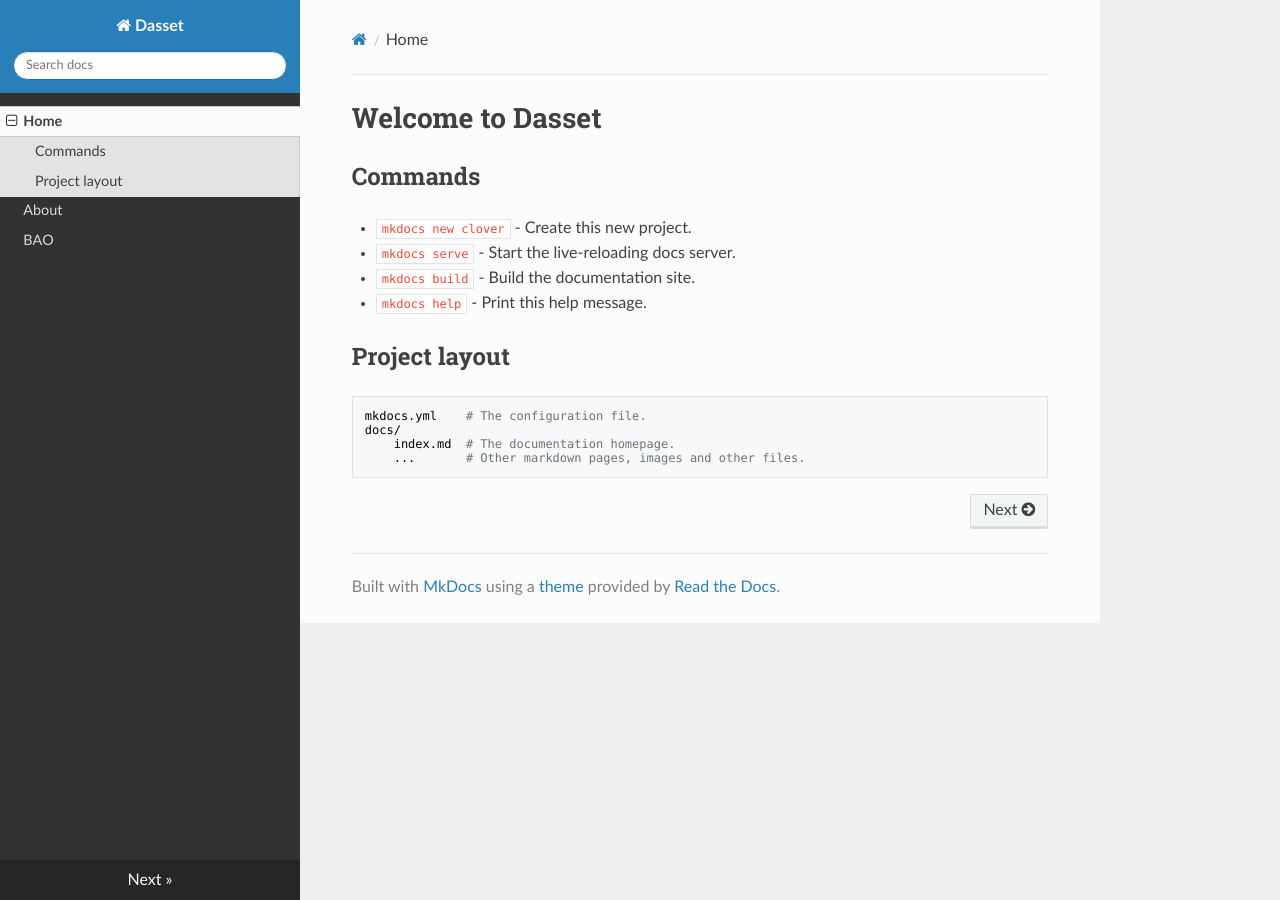
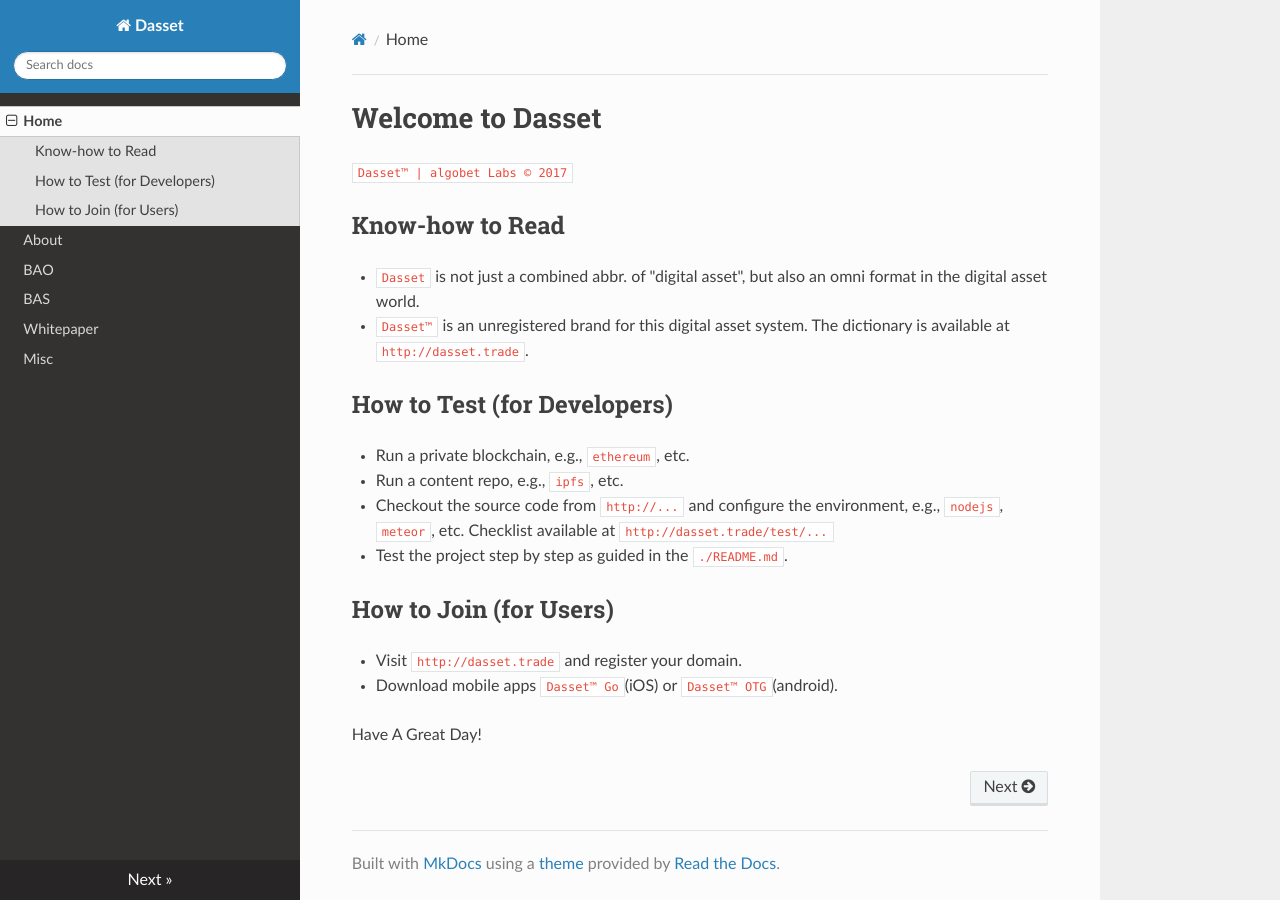
Before and after one commit to Dassets/clover, an MkDocs documentation site: the page built from docs/index.md, in a window 1280 px wide. Built offline with MkDocs 1.6.1, drawn with Linux system fonts in a browser that asks for light colours; nearby versions of some CDN libraries; old or Windows-style settings are respelled for this version of MkDocs.

Commit message:
docs structure retouched

```diff
--- a/docs/index.md
+++ b/docs/index.md
@@ -1,16 +1,20 @@
 # Welcome to Dasset
+`Dasset™ | algobet Labs © 2017`
 
+## Know-how to Read
+* `Dasset` is not just a combined abbr. of "digital asset", but also an omni format in the digital asset world.
+* `Dasset™` is an unregistered brand for this digital asset system. The dictionary is available at `http://dasset.trade`.
 
-## Commands
+## How to Test (for Developers)
 
-* `mkdocs new clover` - Create this new project.
-* `mkdocs serve` - Start the live-reloading docs server.
-* `mkdocs build` - Build the documentation site.
-* `mkdocs help` - Print this help message.
+* Run a private blockchain, e.g., `ethereum`, etc.
+* Run a content repo, e.g., `ipfs`, etc.
+* Checkout the source code from `http://...` and configure the environment, e.g., `nodejs`, `meteor`, etc. Checklist available at `http://dasset.trade/test/...`
+* Test the project step by step as guided in the `./README.md`.
 
-## Project layout
+## How to Join (for Users)
 
-    mkdocs.yml    # The configuration file.
-    docs/
-        index.md  # The documentation homepage.
-        ...       # Other markdown pages, images and other files.
+* Visit `http://dasset.trade` and register your domain.
+* Download mobile apps `Dasset™ Go`(iOS) or `Dasset™ OTG`(android).
+
+Have A Great Day!
--- a/mkdocs.yml
+++ b/mkdocs.yml
@@ -3,4 +3,7 @@
   - Home: index.md
   - About: about.md
   - BAO: bao.md
+  - BAS: bas.md
+  - Whitepaper: whitepaper.md
+  - Misc: misc.md
 theme: readthedocs
```
Also changed, not shown: docs/about.md (+12 -0 lines), docs/bao.md (+7 -1 lines), docs/bas.md (added, +7 -0 lines), docs/misc.md (added, +13 -0 lines), docs/whitepaper.md (added, +6 -0 lines), docs/img/favicon.ico (added).
